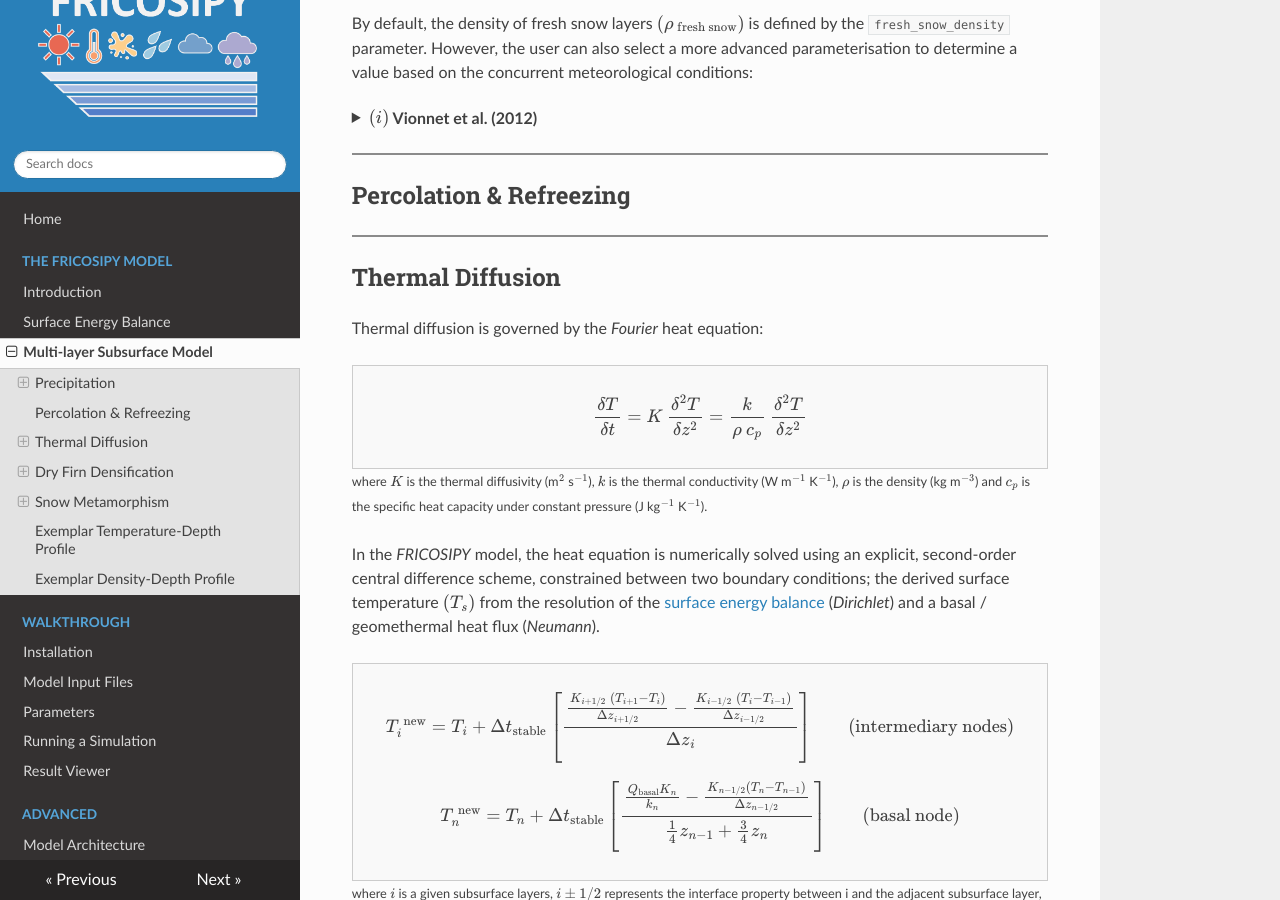
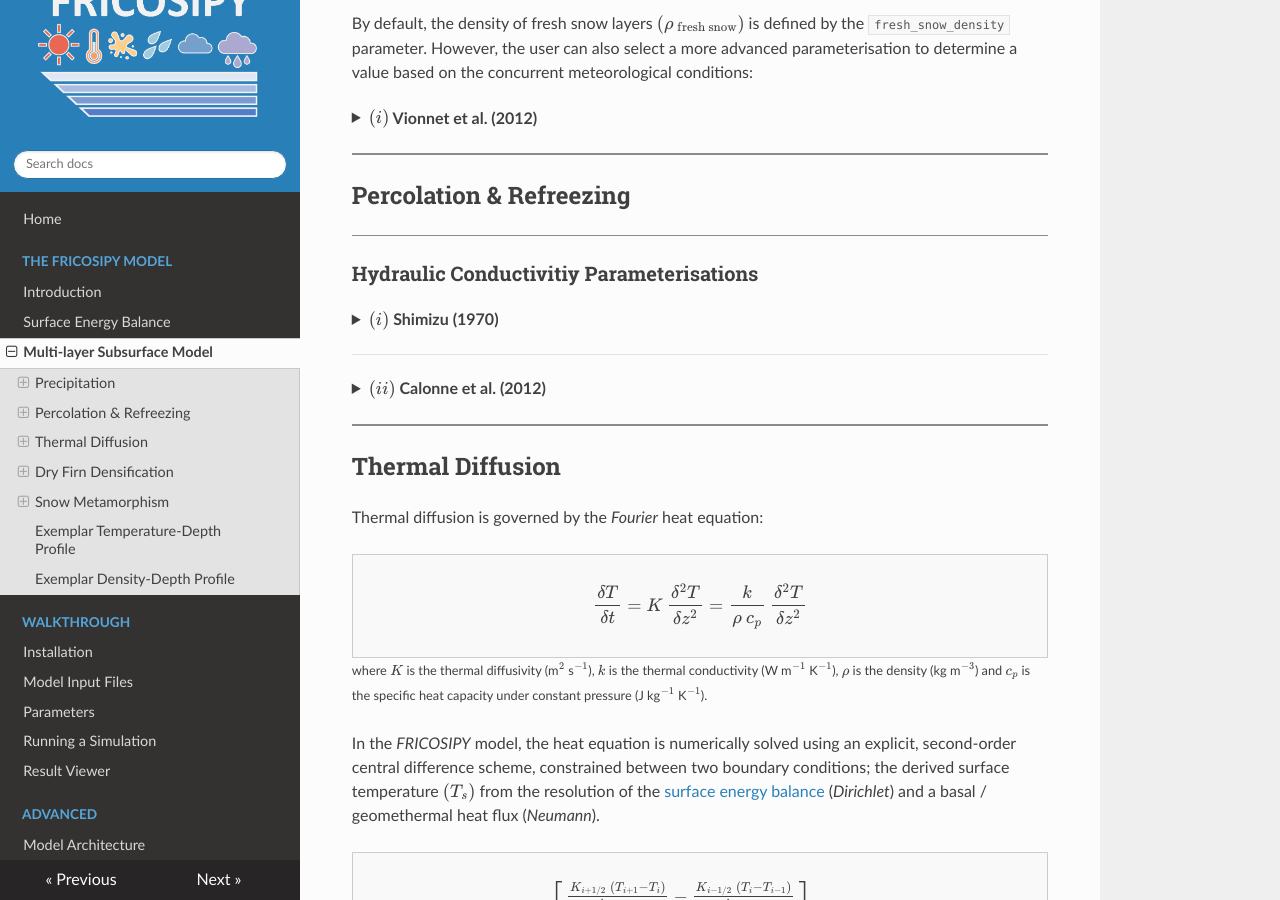
Before and after one commit to MarcusGastaldello/FRICOSIPY, an MkDocs documentation site: the page built from docs/subsurface_model.md, in a window 1280 px wide and 900 px high, scrolled down 1607 px. Built offline with MkDocs 1.6.1, drawn with Linux system fonts in a browser that asks for light colours.

Commit message:
Update subsurface_model.md

```diff
--- a/docs/subsurface_model.md
+++ b/docs/subsurface_model.md
@@ -60,6 +60,20 @@ By default, the density of fresh snow layers $(\rho_{\text{ fresh snow}})$ is de
 <hr style="height:2px; background-color:#8b8b8b; border:none;" />
 
 ## Percolation & Refreezing
+
+
+
+
+
+<hr style="height:1px; background-color:#8b8b8b; border:none;" />
+
+### Hydraulic Conductivitiy Parameterisations
+
+??? "**$(i)$ Shimizu (1970)**"
+
+---
+
+??? "**$(ii)$ Calonne et al. (2012)**"
 
 <hr style="height:2px; background-color:#8b8b8b; border:none;" />
 
```
